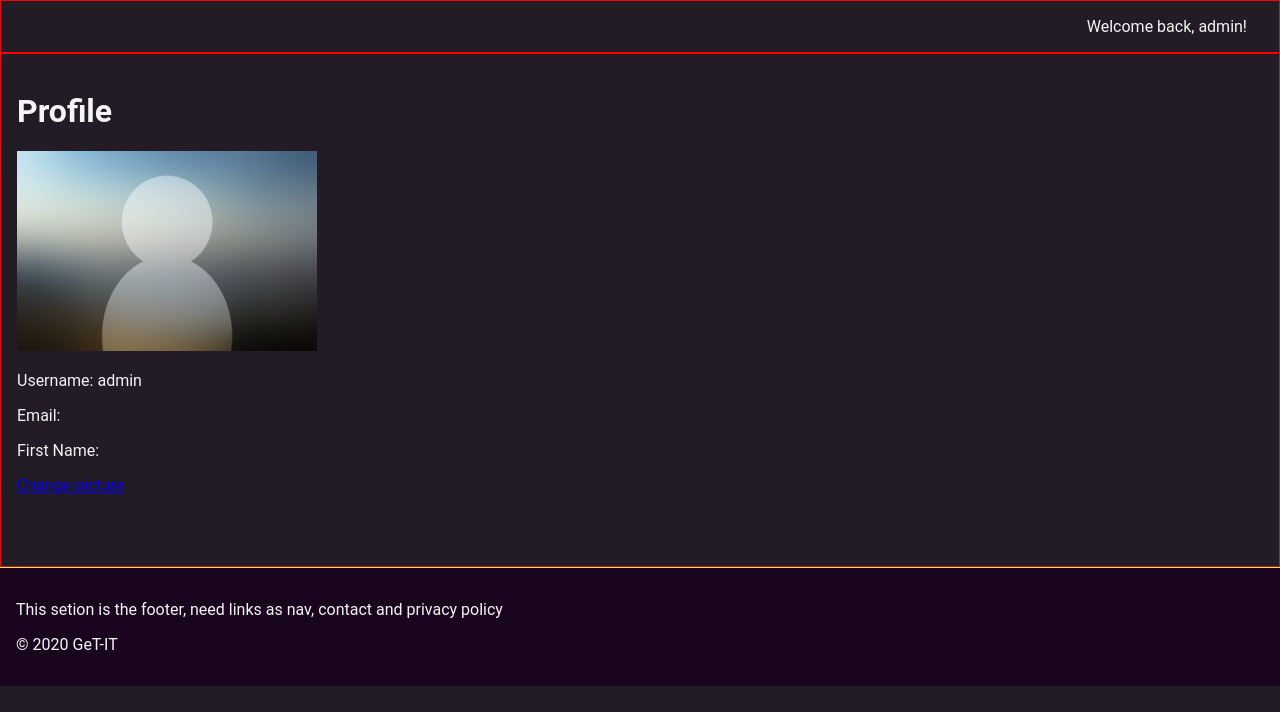
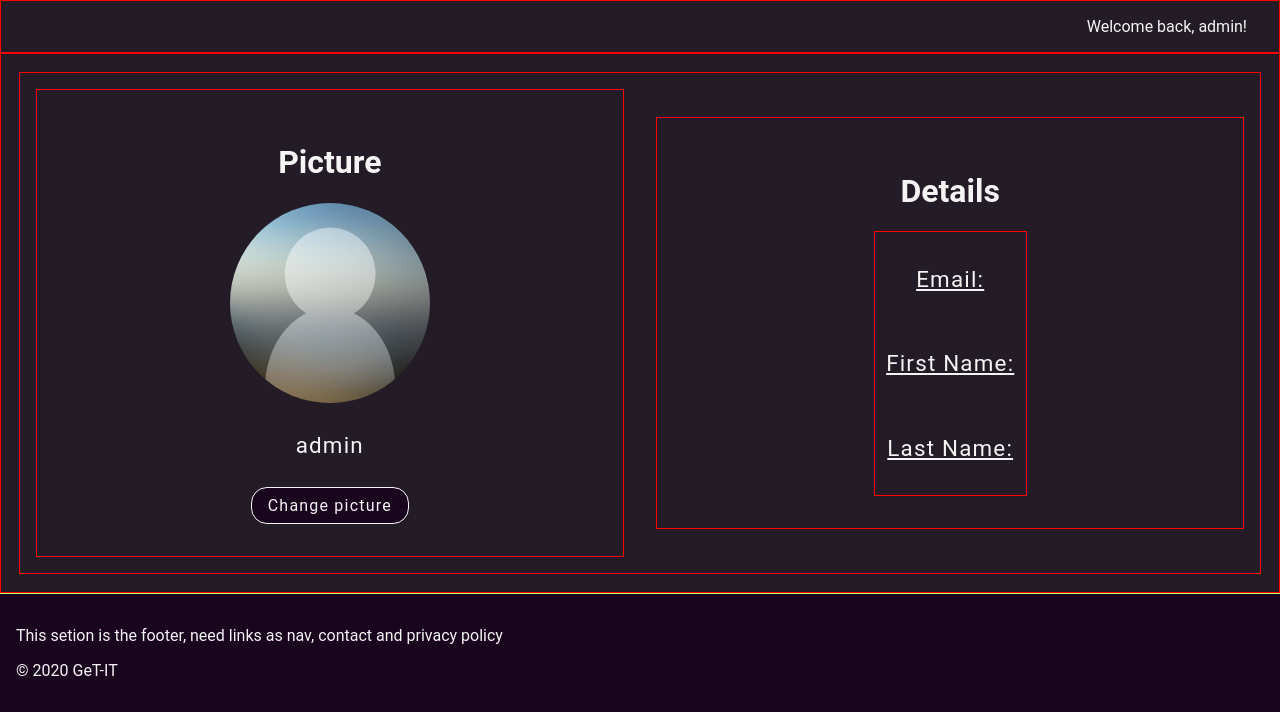
Before and after one commit to The-Digital-Dilemma/GetIT, a Django app: page /users/profile/ in a window 1280 px wide. Shown: the part 114-826 px from the top of the page. Before the commit the page ends 800 px from the top, so only its background shows below. Run offline with Django 4.2, Linux system fonts and the light colour scheme; a user stored in the database is signed in; data comes from the database, SQL or seed files in the repository; both versions use the stored data as it was after the commit.

Commit message:
basic styling profile page

```diff
--- a/GetIT/static/css/style.css
+++ b/GetIT/static/css/style.css
@@ -155,3 +155,63 @@ footer {
   letter-spacing: 1.2px;
   vertical-align: center;
 }
+
+/*  PROFILE PAGE SECTION */
+
+/* Red border is for testing purposes */
+.profile-container {
+  display: flex;
+  flex-direction: row;
+  justify-content: space-evenly;
+  align-items: center;
+  margin: 0.1em;
+  border: 1px solid red;
+}
+
+.profile-left,
+.profile-right {
+  flex: 1;
+  display: flex;
+  flex-direction: column;
+  justify-content: center;
+  align-items: center;
+  margin: 1em;
+  padding: 2em;
+  border: 1px solid red;
+}
+
+.profile-left img {
+  width: 200px;
+  height: 200px;
+  border-radius: 50%;
+  object-fit: cover;
+  align-self: center;
+}
+
+.profile-left p,
+.profile-right p {
+  padding: 0.3em;
+  font-size: 1.4em;
+  letter-spacing: 1.2px;
+}
+.btn-profile-card {
+  padding: 0.5em 1em;
+  border: 1px solid var(--border-color-light);
+  border-radius: var(--border-radius);
+  background-color: var(--background-color-dark);
+  color: var(--secondary-color);
+  text-decoration: none;
+  letter-spacing: 1.2px;
+  vertical-align: center;
+}
+.profile-right-inside {
+  display: flex;
+  flex-direction: column;
+  justify-content: center;
+  align-items: center;
+  border: 1px solid red;
+  padding: 0.3em;
+}
+.profile-right-inside p {
+  text-decoration: underline;
+}
--- a/GetIT/static/templates/base.html
+++ b/GetIT/static/templates/base.html
@@ -1,6 +1,6 @@
+{% load static %}
 <!DOCTYPE html>
 <html lang="en">
-  {% load static %}
   <head>
     <meta charset="UTF-8" />
     <meta name="viewport" content="width=device-width, initial-scale=1.0" />
--- a/GetIT/users/templates/users/profile.html
+++ b/GetIT/users/templates/users/profile.html
@@ -1,20 +1,32 @@
 {% extends 'base.html' %} {% block content %}
-<h1>Profile</h1>
 
-{% if user.profile.profile_pics %}
+<div class="profile-container">
+  <div class="profile-left">
+    <h1>Picture</h1>
+    {% if user.is_authenticated %} {% if user.profile.profile_pics %}
     <!-- Still need to test the laoding picture first to see if it shows-->
     <img src="{{ user.profile.profile_pics.url }}" alt="Profile Picture" />
     {% else %}
     <img src="/media/profile_pics/default.jpg" alt="Default Profile Picture" />
     {% endif %}
+    <p>{{ user.username }}</p>
+    <a class="btn-profile-card" href="#">Change picture</a>
+  </div>
+  <div class="profile-right">
+    <h1>Details</h1>
+    <div class="profile-right-inside">
+      <p>Email:</p>
+      <span>{{ user.email }}</span>
+      <p>First Name:</p>
+      <span>{{ user.first_name }}</span>
+      <p>Last Name:</p>
+      <span>{{ user.last_name }}</span>
 
-<!-- Display other user information here -->
-{% if user.is_authenticated %}
-<p>Username: {{ user.username }}</p>
-<p>Email: {{ user.email }}</p>
-<p>First Name: {{ user.first_name }}</p>
-<a class="btn-profile-card" href="#">Change picture</a>
       {% else %}
       <!-- Does not work at the moment, need to work on that -->
       <p>You need to be logged in to view your profile</p>
-{% endif %} {% endblock %}
+      {% endif %}
+    </div>
+  </div>
+</div>
+{% endblock %}
```
Also changed, not shown: GetIT/db.sqlite3. Lines whose indentation alone changed are shown as unchanged.
